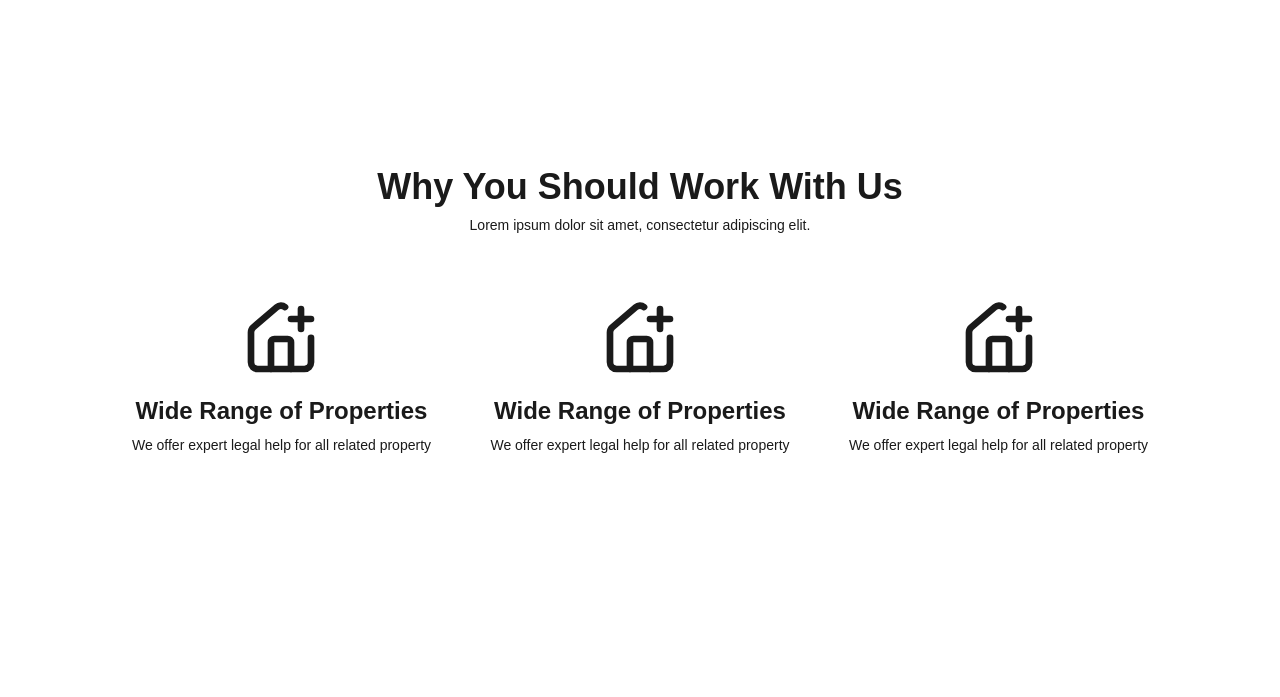
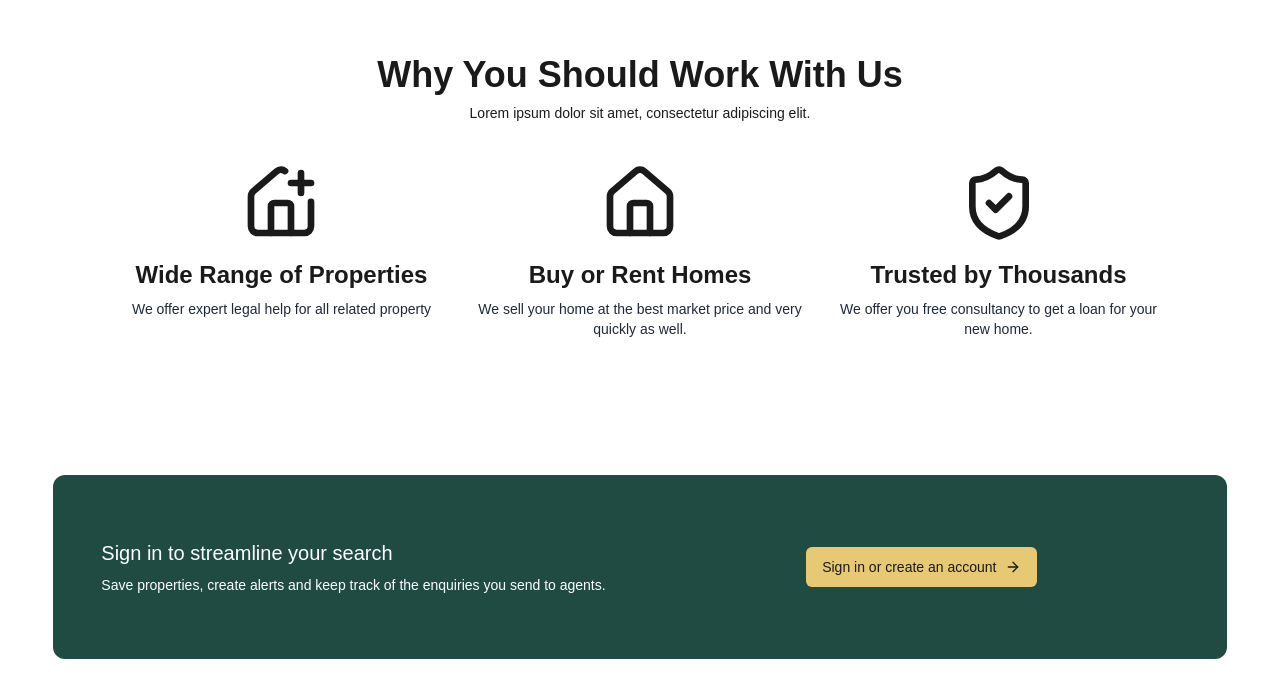
Before and after one commit to abdul-ahad-dev/Real-Estate-Website, a Next.js app: page / in a window 1280 px wide. Shown: the part 1433-2130 px from the top of the page. Before the commit the page ends 2064 px from the top, so only its background shows below. Built offline with nearby package versions, Linux system fonts and the light colour scheme.

Commit message:
first commit

```diff
--- a/app/(root)/page.js
+++ b/app/(root)/page.js
@@ -1,6 +1,6 @@
 import FilterBar from "@/components/FilterBar";
 import { Button } from "@/components/ui/button";
-import { ArrowRight, HousePlus } from "lucide-react";
+import { ArrowRight, House, HousePlus, ShieldCheck } from "lucide-react";
 import Image from "next/image";
 
 export default function Home() {
@@ -13,14 +13,14 @@ export default function Home() {
       icon: <HousePlus size={80} />
     },
     {
-      title: "Wide Range of Properties",
-      description: "We offer expert legal help for all related property",
-      icon: <HousePlus size={80} />
+      title: "Buy or Rent Homes",
+      description: "We sell your home at the best market price and very quickly as well.",
+      icon: <House size={80} />
     },
     {
-      title: "Wide Range of Properties",
-      description: "We offer expert legal help for all related property",
-      icon: <HousePlus size={80} />
+      title: "Trusted by Thousands",
+      description: "We offer you free consultancy to get a loan for your new home.",
+      icon: <ShieldCheck size={80} />
     },
 
   ]
@@ -65,8 +65,8 @@ export default function Home() {
 
 
       <div className="md:w-11/12 mx-auto py-28">
-        <h1 className="text-4xl my-2 font-semibold text-center">Find Properties in These Cities</h1>
-        <p className="text-sm text-center">Lorem ipsum dolor sit amet, consectetur adipiscing elit.</p>
+        <h1 className="text-4xl my-2 px-4 font-semibold text-center">Find Properties in These Cities</h1>
+        <p className="text-sm text-center px-8">Lorem ipsum dolor sit amet, consectetur adipiscing elit.</p>
 
         <div className="flex justify-evenly flex-wrap gap-6 py-10">
           {findProperty.map((item, index) => (
@@ -89,20 +89,20 @@ export default function Home() {
       </div>
 
 
-      <div className="md:w-11/12 mx-auto py-28">
-        <h1 className="text-4xl my-2 font-semibold text-center">
+      <div className="md:w-11/12 mx-auto pb-24">
+        <h1 className="text-4xl my-2 px-4 font-semibold text-center">
           Why You Should Work With Us
         </h1>
-        <p className="text-sm text-center">Lorem ipsum dolor sit amet, consectetur adipiscing elit.</p>
+        <p className="text-sm text-center px-8">Lorem ipsum dolor sit amet, consectetur adipiscing elit.</p>
 
-        <div className="md:w-11/12 mx-auto flex justify-evenly flex-wrap py-10">
+        <div className="md:w-11/12 mx-auto flex justify-evenly flex-wrap py-6">
           {workUsSection.map((item, index) => (
-            <div key={index} className="w-1/3 p-6">
+            <div key={index} className="w-1/3 p-4">
               <div className="mx-auto flex justify-center">
                 {item.icon}
               </div>
-              <h1 className="mt-4 text-2xl font-semibold text-center">{item.title}</h1>
-              <h1 className="mt-2 text-sm text-center">{item.description}</h1>
+              <h1 className="mt-4 text-xl md:text-2xl font-semibold text-center">{item.title}</h1>
+              <h1 className="mt-2 text-xs md:text-sm text-center text-gray-800">{item.description}</h1>
             </div>
           ))}
 
@@ -111,6 +111,25 @@ export default function Home() {
 
       </div>
 
+
+      <div className="pb-24">
+        <div className="md:w-11/12 mx-auto py-16 px-6 flex justify-between items-center rounded-xl bg-secondary-foreground">
+          <div className="w-1/2 px-6">
+            <h1 className="text-white text-xl font-medium mb-2">
+              Sign in to streamline your search
+            </h1>
+            <p className="text-white text-sm">
+              Save properties, create alerts and keep track of the enquiries you send to agents.
+            </p>
+          </div>
+          <div className="w-1/2 flex justify-center items-center">
+            <Button className="bg-accent text-foreground hover:text-accent">
+              Sign in or create an account <ArrowRight />
+            </Button>
+          </div>
+        </div>
+      </div>
+
     </>
   );
 }
--- a/components/filter-bar.jsx
+++ /dev/null
@@ -1,75 +0,0 @@
-'use client'
-
-import { Button } from "@/components/ui/button"
-import { Input } from "@/components/ui/input"
-import {
-  Select,
-  SelectContent,
-  SelectGroup,
-  SelectItem,
-  SelectTrigger,
-  SelectValue,
-} from "@/components/ui/select"
-import { SlidersHorizontal } from "lucide-react"
-
-export function FilterBar() {
-  return (
-    (<div className="w-full bg-zinc-950 p-4">
-      <div className="flex flex-col gap-4 sm:flex-row sm:items-center">
-        <div className="flex-1 space-y-1">
-          <label htmlFor="keyword" className="text-sm font-medium text-zinc-200">
-            Keyword
-          </label>
-          <Input
-            id="keyword"
-            placeholder="Enter Keyword"
-            className="bg-zinc-900 border-zinc-800 text-zinc-100 placeholder:text-zinc-400" />
-        </div>
-        <div className="grid grid-cols-2 gap-4 sm:w-[400px]">
-          <div className="space-y-1">
-            <label className="text-sm font-medium text-zinc-200">Status</label>
-            <Select>
-              <SelectTrigger className="bg-zinc-900 border-zinc-800 text-zinc-100">
-                <SelectValue placeholder="All Status" />
-              </SelectTrigger>
-              <SelectContent className="bg-zinc-900 border-zinc-800">
-                <SelectGroup>
-                  <SelectItem value="all">All Status</SelectItem>
-                  <SelectItem value="active">Active</SelectItem>
-                  <SelectItem value="inactive">Inactive</SelectItem>
-                  <SelectItem value="pending">Pending</SelectItem>
-                </SelectGroup>
-              </SelectContent>
-            </Select>
-          </div>
-          <div className="space-y-1">
-            <label className="text-sm font-medium text-zinc-200">Type</label>
-            <Select>
-              <SelectTrigger className="bg-zinc-900 border-zinc-800 text-zinc-100">
-                <SelectValue placeholder="All Type" />
-              </SelectTrigger>
-              <SelectContent className="bg-zinc-900 border-zinc-800">
-                <SelectGroup>
-                  <SelectItem value="all">All Type</SelectItem>
-                  <SelectItem value="type1">Type 1</SelectItem>
-                  <SelectItem value="type2">Type 2</SelectItem>
-                  <SelectItem value="type3">Type 3</SelectItem>
-                </SelectGroup>
-              </SelectContent>
-            </Select>
-          </div>
-        </div>
-        <div className="flex items-center gap-2 sm:ml-4">
-          <Button variant="outline" size="icon" className="h-10 w-10 shrink-0">
-            <SlidersHorizontal className="h-4 w-4" />
-            <span className="sr-only">Filter</span>
-          </Button>
-          <Button
-            className="h-10 w-full bg-yellow-400 text-yellow-950 hover:bg-yellow-500 sm:w-24">
-            Search
-          </Button>
-        </div>
-      </div>
-    </div>)
-  );
-}
--- a/tailwind.config.js
+++ b/tailwind.config.js
@@ -25,7 +25,7 @@ module.exports = {
 				},
 				secondary: {
 					DEFAULT: 'hsl(var(--secondary))',
-					foreground: 'hsl(var(--secondary-foreground))'
+					foreground: '#1F4B43'
 				},
 				muted: {
 					DEFAULT: 'hsl(var(--muted))',
```
